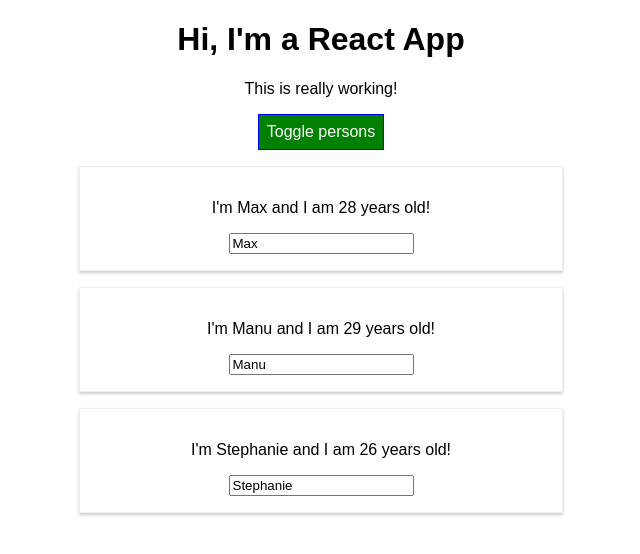
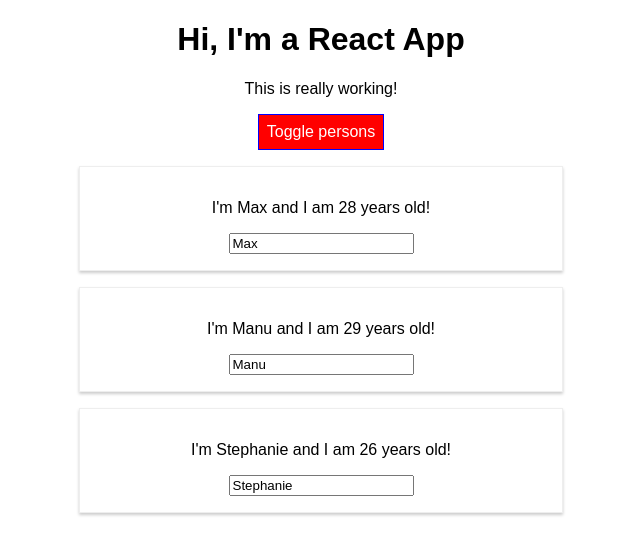
Before and after one commit to pdrobyshev/react-complete-guide, a React app: page / in a window 1280 px wide. Both pictures are taken after a click on the button "Toggle persons". Shown: the top 554 px of the page, without its empty margins (319-959 px from the left). Built offline with nearby package versions, Linux system fonts and the light colour scheme.

Commit message:
switched to css modules

```diff
--- a/src/App.module.css
+++ b/src/App.css
@@ -10,7 +10,7 @@
   font-weight: bold;
 }
 
-.button {
+.App button {
   background-color: green;
   color: white;
   font: inherit;
@@ -19,7 +19,15 @@
   cursor: pointer;
 }
 
-.button:hover {
+.App button:hover {
   background-color: lightgreen;
    color: black;
 }
+
+.App button.Red {
+  background-color: red;
+}
+
+.App button.Red:hover {
+  background-color: salmon;
+}
--- a/src/App.js
+++ b/src/App.js
@@ -1,5 +1,5 @@
 import React, {Component} from "react";
-import classes from './App.module.css';
+import classes from './App.css';
 import Person from "./Components/Person/Person";
 
 class App extends Component {
@@ -43,6 +43,7 @@
 
     render() {
         let persons = null;
+        let btnClass = '';
 
         if (this.state.showPersons) {
             persons = (
@@ -59,6 +60,8 @@
                     }
                 </div>
             );
+
+            btnClass = classes.Red;
         }
 
         const assignedClasses = [];
@@ -75,7 +78,7 @@
                 <h1>Hi, I'm a React App</h1>
                 <p className={assignedClasses.join(' ')}>This is really working!</p>
 
-                <button className={classes.button} onClick={this.togglePersonsHandler}>
+                <button className={btnClass} onClick={this.togglePersonsHandler}>
                     Toggle persons
                 </button>
 
--- a/src/Components/Person/Person.css
+++ b/src/Components/Person/Person.css
@@ -1,16 +1,16 @@
-/*.Person {*/
-/*    width: 60%;*/
-/*    margin: 16px auto;*/
-/*    padding: 16px;*/
+.Person {
+    width: 60%;
+    margin: 16px auto;
+    padding: 16px;
 
-/*    text-align: center;*/
+    text-align: center;
 
-/*    border: 1px solid #eeeeee;*/
-/*    box-shadow: 0 2px 3px #ccc;*/
-/*}*/
+    border: 1px solid #eeeeee;
+    box-shadow: 0 2px 3px #ccc;
+}
 
-/*@media (min-width: 500px) {*/
-/*    .Person {*/
-/*        width: 450px;*/
-/*    }*/
-/*}*/
+@media (min-width: 500px) {
+    .Person {
+        width: 450px;
+    }
+}
--- a/src/Components/Person/Person.js
+++ b/src/Components/Person/Person.js
@@ -1,33 +1,15 @@
 import React from "react";
-import styled from "styled-components";
-// import './Person.css';
-
-const StyledDiv = styled.div`
-            width: 60%;
-            margin: 16px auto;
-            padding: 16px;
-            text-align: center;
-            border: 1px solid #eeeeee;
-            box-shadow: 0 2px 3px #ccc;
-
-            @media (min-width: 500px) {
-                width: 450px;
-            }
-        `;
+import classes from './Person.css';
 
 const person = (props) => {
-    // const style = {
-    //     '@media (min-width: 500px)': {
-    //         width: '450px'
-    //     }
-    // };
-
     return (
-        <StyledDiv>
-            <p onClick={props.click}>I'm {props.name} and I am {props.age} years old!</p>
+        <div className={classes.Person}>
+            <p onClick={props.click}>
+                I'm {props.name} and I am {props.age} years old!
+            </p>
             <p>{props.children}</p>
             <input type="text" onChange={props.changed} value={props.name}/>
-        </StyledDiv>
+        </div>
     );
 };
 
```
